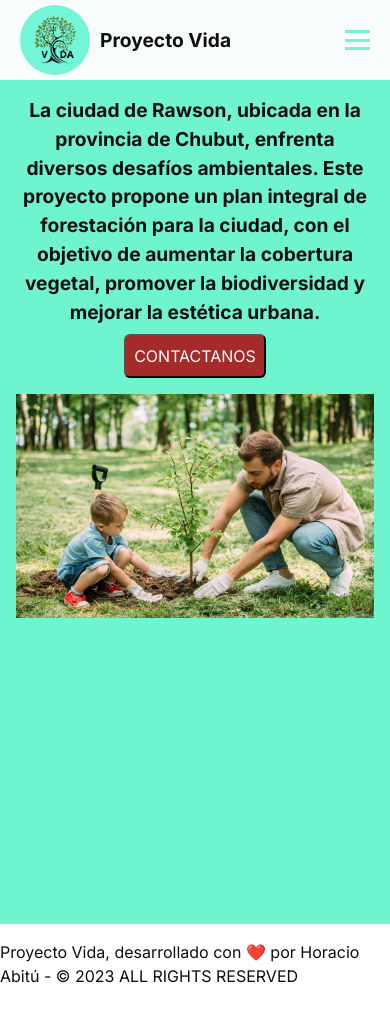
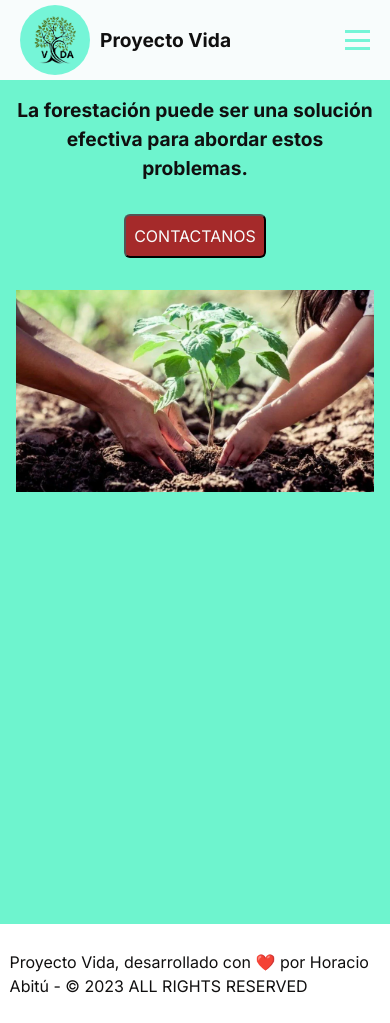
Before and after one commit to dev-back55/Proyecto-Vida, a Next.js app: page / in a window 390 px wide. Built offline with nearby package versions, Linux system fonts and the light colour scheme.

Commit message:
slider hero responsive 2

```diff
--- a/components/Slider.module.css
+++ b/components/Slider.module.css
@@ -2,7 +2,7 @@
     display: flex;
     flex-direction: column;
     height: 100%;
-    gap: 1rem;
+    gap: 2rem;
 
 }
 
@@ -12,7 +12,7 @@
     height: 50%;
     justify-content: center;
     align-items: center;
-    gap: 0.5rem;
+    gap: 2rem;
 
 }
 
@@ -52,7 +52,7 @@
     }
 
     .text_container {
-
+        gap: 3rem;
         padding: 0.5rem;
         width: 40%;
     }
--- a/src/app/footer.module.css
+++ b/src/app/footer.module.css
@@ -5,4 +5,5 @@
     justify-items: center;
     margin-top: 1rem;
     margin-bottom: 1rem;
+    padding: 0.6rem;
   }
```
